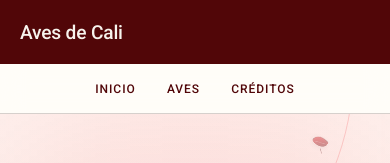
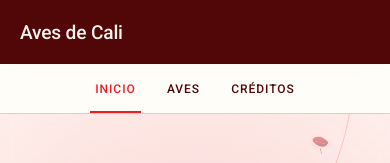
Before and after one commit to Znex45/Aviario-Cali, a React (Vite) app: page / in a window 390 px wide. Shown: the top 163 px of the page. Built offline with nearby package versions, Linux system fonts and the light colour scheme.

Commit message:
ajustes sistema responsive y ocultamiento de inicio

```diff
--- a/src/App.css
+++ b/src/App.css
@@ -90,6 +90,11 @@
 .site-nav a:focus-visible {
   color: var(--uao-red);
   background-color: rgba(237, 29, 36, 0.08);
+}
+
+.site-nav a[aria-current='page'] {
+  color: var(--uao-red);
+  box-shadow: inset 0 -2px var(--uao-red);
 }
 
 .birds-section {
@@ -246,6 +251,7 @@
   display: grid;
   min-height: calc(100svh - 7.4rem);
   padding: clamp(4rem, 9vw, 7.5rem) 0;
+  animation: gallery-reveal 700ms cubic-bezier(0.23, 1, 0.32, 1) both;
   place-items: center;
 }
 
@@ -413,7 +419,18 @@
 }
 
 .bird-explorer--selected .bird-card {
-  height: clamp(30rem, 47vw, 39rem);
+  height: min(clamp(30rem, 47vw, 39rem), calc(100svh - 5rem));
+}
+
+@media (min-width: 621px) {
+  .bird-explorer--selected .bird-grid {
+    align-self: stretch;
+  }
+
+  .bird-explorer--selected .bird-card-wrap--selected {
+    position: sticky;
+    top: max(4rem, calc(50svh + 1.5rem - clamp(15rem, 23.5vw, 19.5rem)));
+  }
 }
 
 .bird-details {
@@ -860,6 +877,18 @@
     gap: 1.25rem;
   }
 
+  .bird-details__heading {
+    flex-direction: column;
+    gap: 1rem;
+  }
+
+  .back-button {
+    align-self: flex-start;
+    max-width: 100%;
+    line-height: 1.25;
+    white-space: normal;
+  }
+
   .bird-details__content {
     grid-template-columns: 1fr;
   }
@@ -979,7 +1008,8 @@
     display: none;
   }
 
-  .bird-gallery {
+  .bird-gallery,
+  .birds-hero {
     animation: none;
   }
 
--- a/src/App.jsx
+++ b/src/App.jsx
@@ -346,19 +346,37 @@ function App() {
     }, 360)
   }
 
-  const showGallery = () => {
-    setIsGalleryVisible(true)
-
+  const scrollToSection = (sectionId) => {
     window.requestAnimationFrame(() => {
       window.requestAnimationFrame(() => {
         const reduceMotion = window.matchMedia('(prefers-reduced-motion: reduce)').matches
 
-        document.getElementById('aves')?.scrollIntoView({
+        document.getElementById(sectionId)?.scrollIntoView({
           behavior: reduceMotion ? 'auto' : 'smooth',
           block: 'start',
         })
       })
     })
+  }
+
+  const showGallery = () => {
+    window.clearTimeout(closeTimer.current)
+    updateView(() => {
+      setIsGalleryVisible(true)
+      setIsDetailOpen(false)
+      setSelectedBird(null)
+    })
+    scrollToSection('aves')
+  }
+
+  const showHome = () => {
+    window.clearTimeout(closeTimer.current)
+    updateView(() => {
+      setIsGalleryVisible(false)
+      setIsDetailOpen(false)
+      setSelectedBird(null)
+    })
+    scrollToSection('inicio')
   }
 
   return (
@@ -371,8 +389,18 @@ function App() {
       </header>
 
       <nav className="site-nav" aria-label="Navegación principal">
-        <a href="#inicio">Inicio</a>
         <a
+          aria-current={!isGalleryVisible ? 'page' : undefined}
+          href="#inicio"
+          onClick={(event) => {
+            event.preventDefault()
+            showHome()
+          }}
+        >
+          Inicio
+        </a>
+        <a
+          aria-current={isGalleryVisible ? 'page' : undefined}
           href="#aves"
           onClick={(event) => {
             event.preventDefault()
@@ -388,6 +416,7 @@ function App() {
         <div className="birds-section__glow" aria-hidden="true" />
         <FallingLeaves />
 
+        {!isGalleryVisible && (
           <section className="birds-hero" aria-labelledby="gallery-title">
             <div className="birds-section__header">
               <p className="eyebrow">Guía de avistamiento · Cali</p>
@@ -408,6 +437,7 @@ function App() {
               </button>
             </div>
           </section>
+        )}
 
         {isGalleryVisible && (
           <div className="bird-gallery" id="aves">
```
Lines whose indentation alone changed are shown as unchanged.
